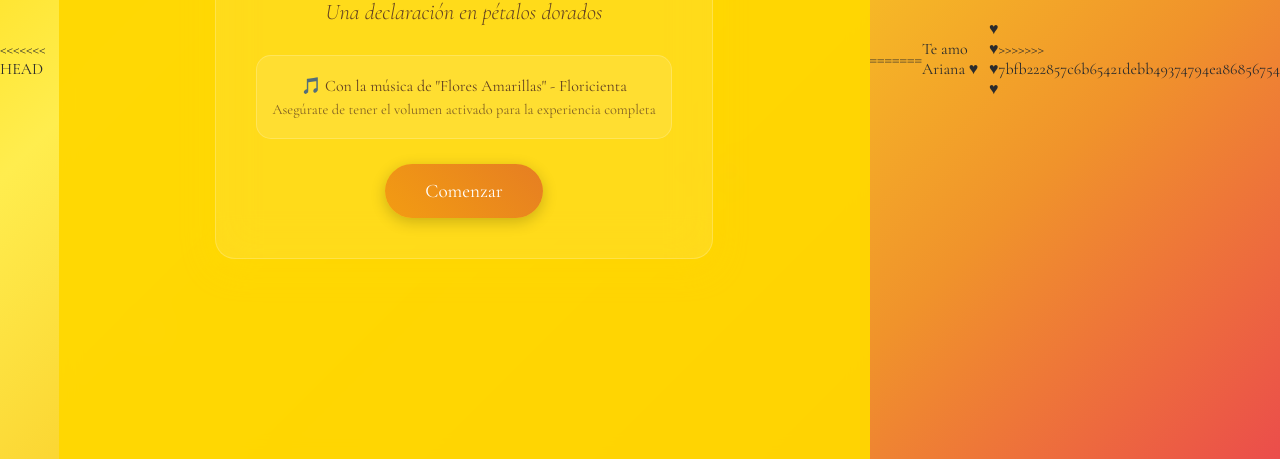
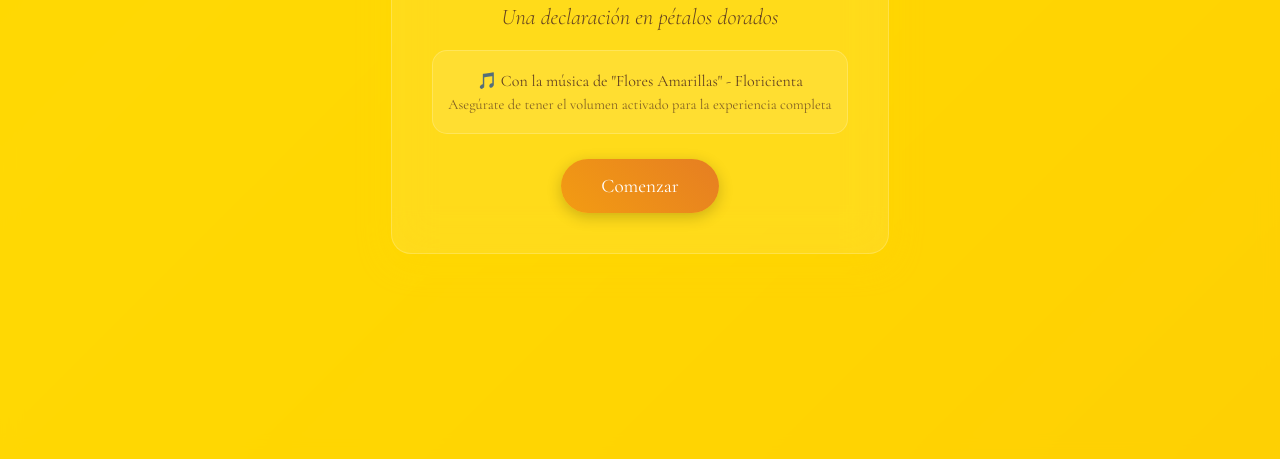
Before and after one commit to Jean48-fonseca/para-ari, a plain HTML site: page index.html in a window 1280 px wide. Shown: the part 341-800 px from the top of the page. Drawn offline with nearby package versions, Linux system fonts and the light colour scheme.

Commit message:
Corregir archivo index.html - Eliminar conflictos de merge

```diff
--- a/index.html
+++ b/index.html
@@ -1,4 +1,3 @@
-<<<<<<< HEAD
 <!DOCTYPE html>
 <html lang="es">
 <head>
@@ -840,26 +839,4 @@
         });
     </script>
 </body>
-=======
-<!DOCTYPE html>
-<html>
-<head>
-  <title>Para Ariana</title>
-  <link rel="stylesheet" href="styles.css">
-  <link href="https://fonts.googleapis.com/css2?family=Dancing+Script:wght@700&display=swap" rel="stylesheet">
-</head>
-<body>
-  <div class="Heart_Love">
-    Te amo Ariana <span class="heart">♥</span>
-  </div>
-
-  <!-- Corazones flotantes -->
-  <div class="hearts-container">
-    <div class="heart">♥</div>
-    <div class="heart">♥</div>
-    <div class="heart">♥</div>
-    <div class="heart">♥</div>
-  </div>
-</body>
->>>>>>> 7bfb222857c6b65421debb49374794ea86856754
 </html>
```
